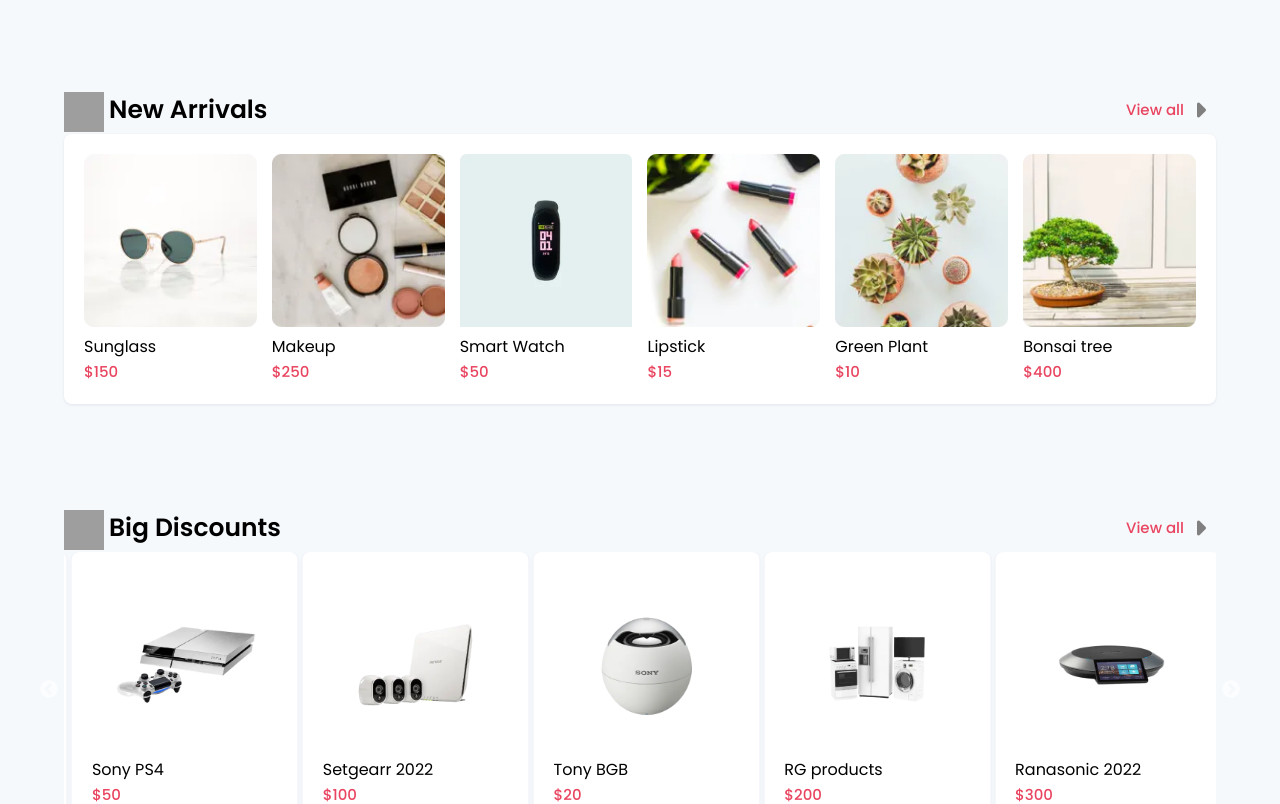
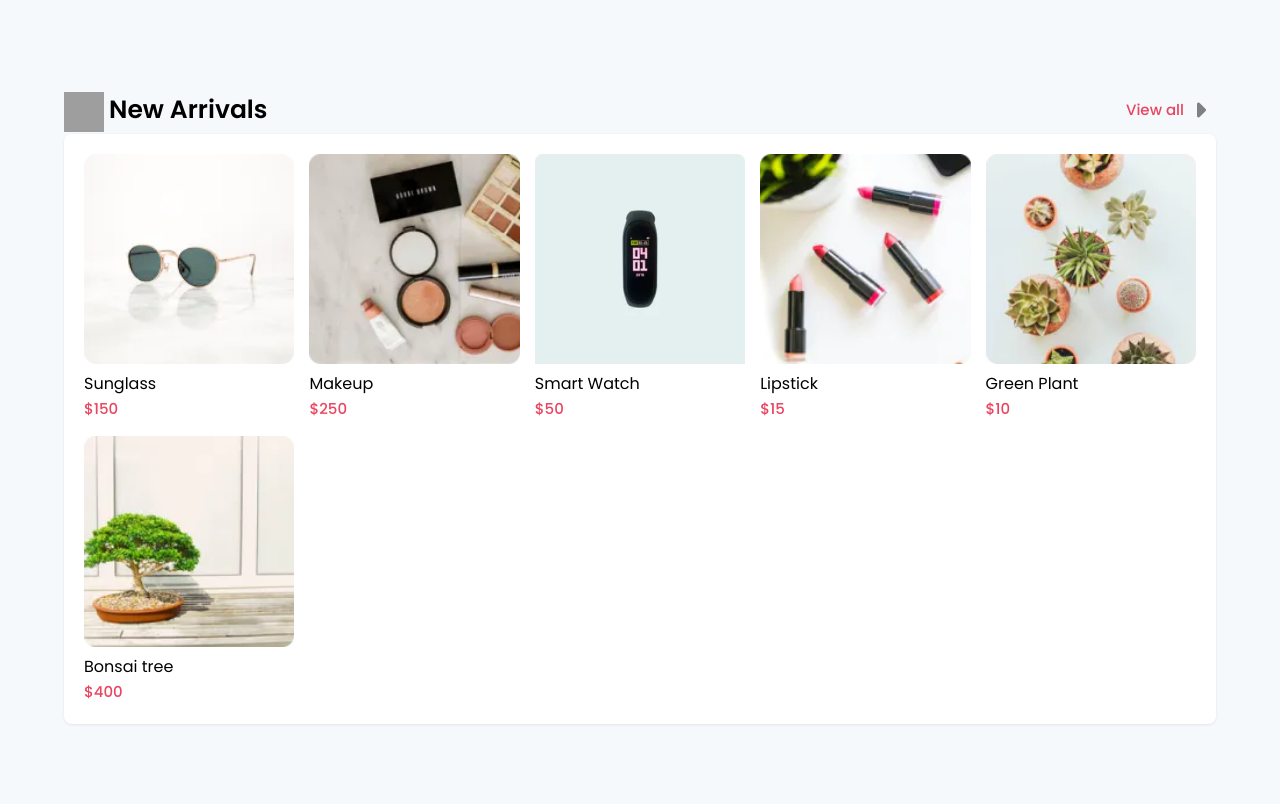
Before and after one commit to Ahmed-Maher77/iti-market__online-shop, a React (Create React App) app: page / in a window 1280 px wide. Shown: the part 1560-2364 px from the top of the page. Built offline with nearby package versions, Linux system fonts and the light colour scheme; grey boxes are pictures that could not be loaded.

Commit message:
Modified the reponsive layout in newArrivals section

```diff
--- a/src/components/newarrivals/style.css
+++ b/src/components/newarrivals/style.css
@@ -19,25 +19,30 @@
 .content.grid.product {
   display: grid;
   grid-gap: 15px;
-  grid-template-columns: repeat(6, 1fr);
+  grid-template-columns: repeat(2, 1fr)
 }
-@media (max-width: 576px) {
+@media (min-width: 576px) {
   .content.grid.product {
     grid-template-columns: repeat(2, 1fr) !important;
   }
 }
-@media (max-width: 768px) {
+@media (min-width: 768px) {
   .content.grid.product {
     grid-template-columns: repeat(3, 1fr) !important;
   }
 }
-@media (max-width: 992px) {
+@media (min-width: 992px) {
   .content.grid.product {
     grid-template-columns: repeat(4, 1fr) !important;
   }
 }
-@media (max-width: 1200px) {
+@media (min-width: 1200px) {
   .content.grid.product {
     grid-template-columns: repeat(5, 1fr) !important;
   }
 }
+@media (min-width: 1400px) {
+  .content.grid.product {
+    grid-template-columns: repeat(6, 1fr) !important;
+  }
+}
```
